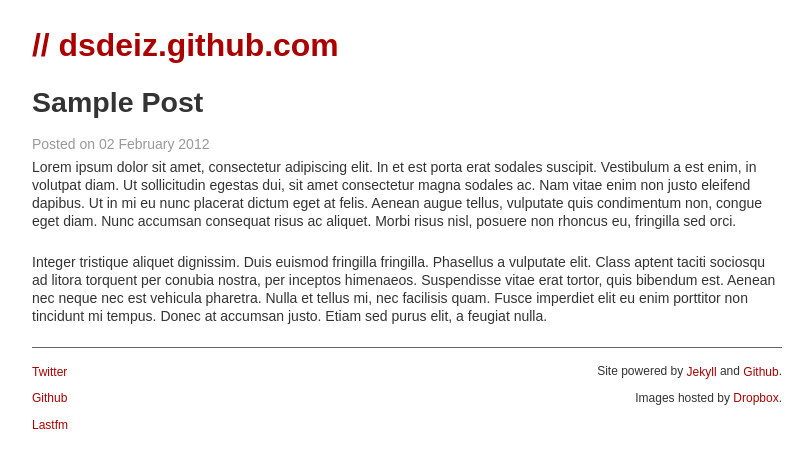
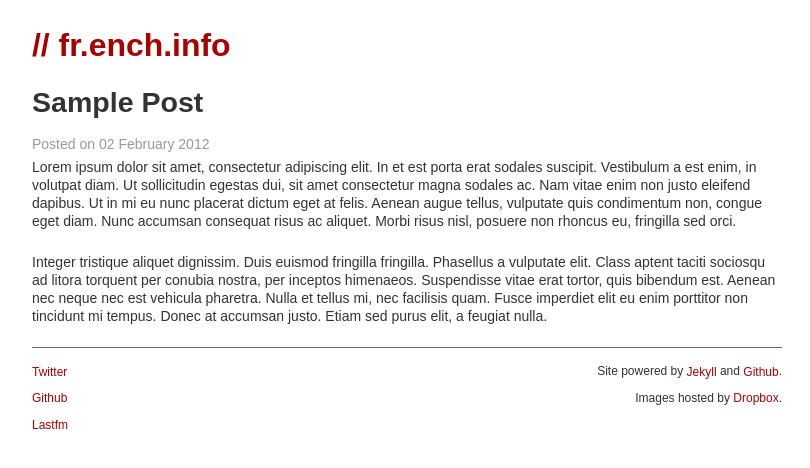
Before and after one commit to dsdeiz/old-blog, a Jekyll site: the page built from _posts/blog/2012-02-02-sample-post.md, in a window 1280 px wide. Shown: the top 468 px of the page, without its empty margins (233-1043 px from the left). Built offline with Jekyll 4.4.1, drawn with Linux system fonts in a browser that asks for light colours; some web fonts are replaced.

Commit message:
changed site name; changed title for index

```diff
--- a/_config.yml
+++ b/_config.yml
@@ -1,3 +1,3 @@
 baseurl: /
-name: dsdeiz.github.com
+name: fr.ench.info
 pygments: true
--- a/index.html
+++ b/index.html
@@ -1,6 +1,6 @@
 ---
 layout: default
-title: Lolcats Blog
+title: Nil
 ---
 <div id="home">
   <h2 class="title">Blog <span class="alt">Posts</span></h2>
```
